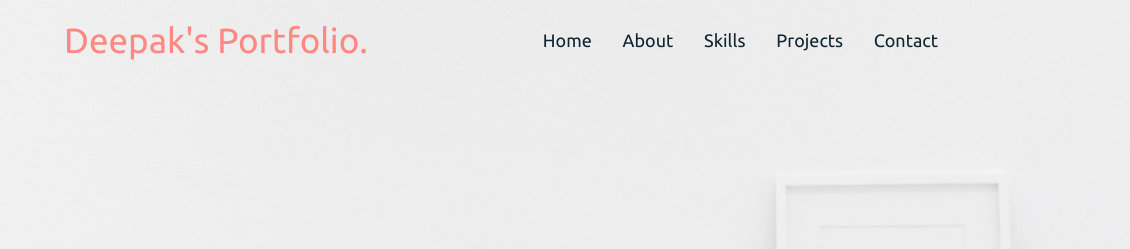
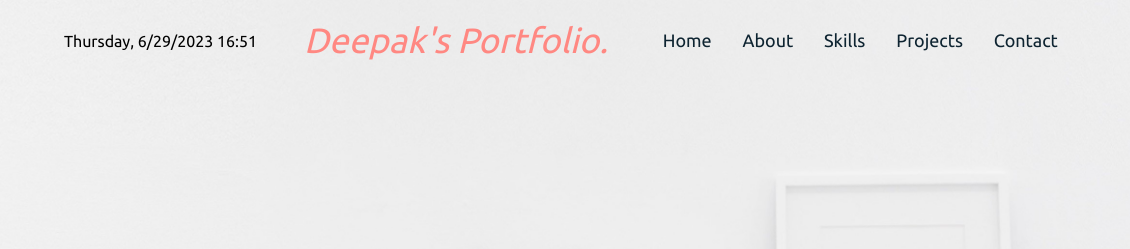
Before and after one commit to deepak15081994/deepak15081994.github.io, a plain HTML site: page index.html in a window 1280 px wide. Shown: the top 249 px of the page, 0-1130 px from the left. Drawn offline with Linux system fonts and the light colour scheme.

Commit message:
updated web

```diff
--- a/css/style.css
+++ b/css/style.css
@@ -56,7 +56,7 @@
     font-weight: 500;
     font-size: 35px;
     color: var(--primary-color);
-    text-decoration-style: wavy;
+    text;
   }
   nav.sticky .navbar .logo{
     color: var(--white-color);
--- a/index.html
+++ b/index.html
@@ -16,6 +16,8 @@
 </head>
   <body>
 
+
+
     <!-- Move to up botton -->
     <!-- <div class="scroll-button">
       <a href="#home"><i class="fas fa-arrow-up"></i></a>
@@ -24,7 +26,9 @@
     <!-- navbar start -->
 <nav>
   <div class="navbar">
-    <div class="logo">Deepak's Portfolio.</div>
+    <div id="datetime"></div>
+    <div class="logo"><em>Deepak's Portfolio.</em></div>
+
         <ul class="menu">
           <li><a href="#home">Home</a></li>&nbsp;&nbsp;&nbsp;&nbsp;
           <li><a href="#about">About</a></li>&nbsp;&nbsp;&nbsp;&nbsp;
@@ -75,7 +79,7 @@
             Hello! My name is Deepak Kumar Sharma and I enjoy creating things that live on the internet. My interest in web development started back in 2022 when I decided to try coding. After which I started software development with a lot of skills in Core-Java, Opps, Collection Framework, Servlet, JSP, JDBC, Spring Framework, Spring MVC, Hibernate, Spring ORM & basic HTML, CSS, Bootstrap.<br>
             Life continued to move forward, and I had the privilege of working with a great company. My main focus these days is digital experiences for a variety of Skills.
             <div>
-            <button  class="button"><a href="/images/Deepak_CV..pdf" download="Deepak_CV">Download CV</a></button>
+            <button  class="button"><a href="/images/Deepak_CV...pdf" download="Deepak_CV">Download Latest CV</a></button>
           </div>
         </div>
       </div>
@@ -202,7 +206,7 @@
       <div class="title"><span>Contact Me</span></div>
       <div class="topic">Address</div>
       <p></p>
-      <p>Noida Sector-44</p>
+      <p>House No. 157, Sadarpur Colony, Sector-44, Noida-201303, Uttar Pradesh</p>
       <div class="button">
         <button>Let's Chat</button>
       </div>
@@ -217,5 +221,6 @@
  </footer>
 
   <script src="/js/script.js"></script>
+
   </body>
 </html>
--- a/js/script.js
+++ b/js/script.js
@@ -13,4 +13,26 @@ window.onscroll=function(){
         nav.classList.remove("sticky");
         scrollBtn.style.display="none";
     }
+
 }
+
+
+  // Get the current date and time
+  var currentDate = new Date();
+
+  // Define an array for the day names
+  var days = ['Sunday', 'Monday', 'Tuesday', 'Wednesday', 'Thursday', 'Friday', 'Saturday'];
+
+  // Get the day, month, year, hours, and minutes
+  var day = days[currentDate.getDay()];
+  var date = currentDate.getDate();
+  var month = currentDate.getMonth() + 1; // Add 1 because months are zero-based
+  var year = currentDate.getFullYear();
+  var hours = currentDate.getHours();
+  var minutes = currentDate.getMinutes();
+
+  // Format the date and time as desired (e.g., "Monday, June 29, 2023 12:30 PM")
+  var formattedDateTime = day + ', ' + month + '/' + date + '/' + year + ' ' + hours + ':' + minutes;
+
+  // Set the content of the <h1> element to the formatted date and time
+  document.getElementById('datetime').innerHTML = formattedDateTime;
```
Also changed, not shown: HireMePage.html (added, +22 -0 lines), 1 other file.
